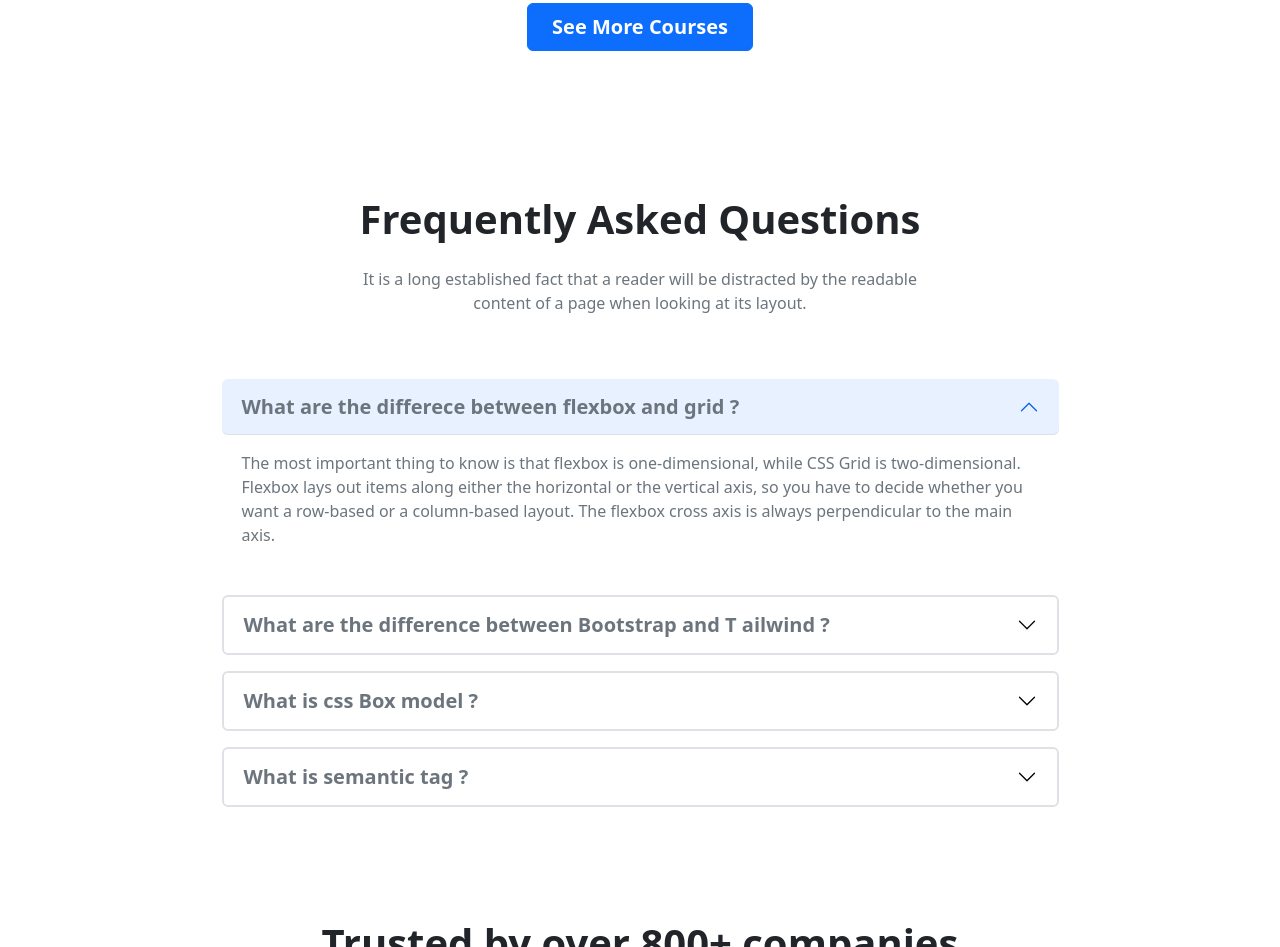
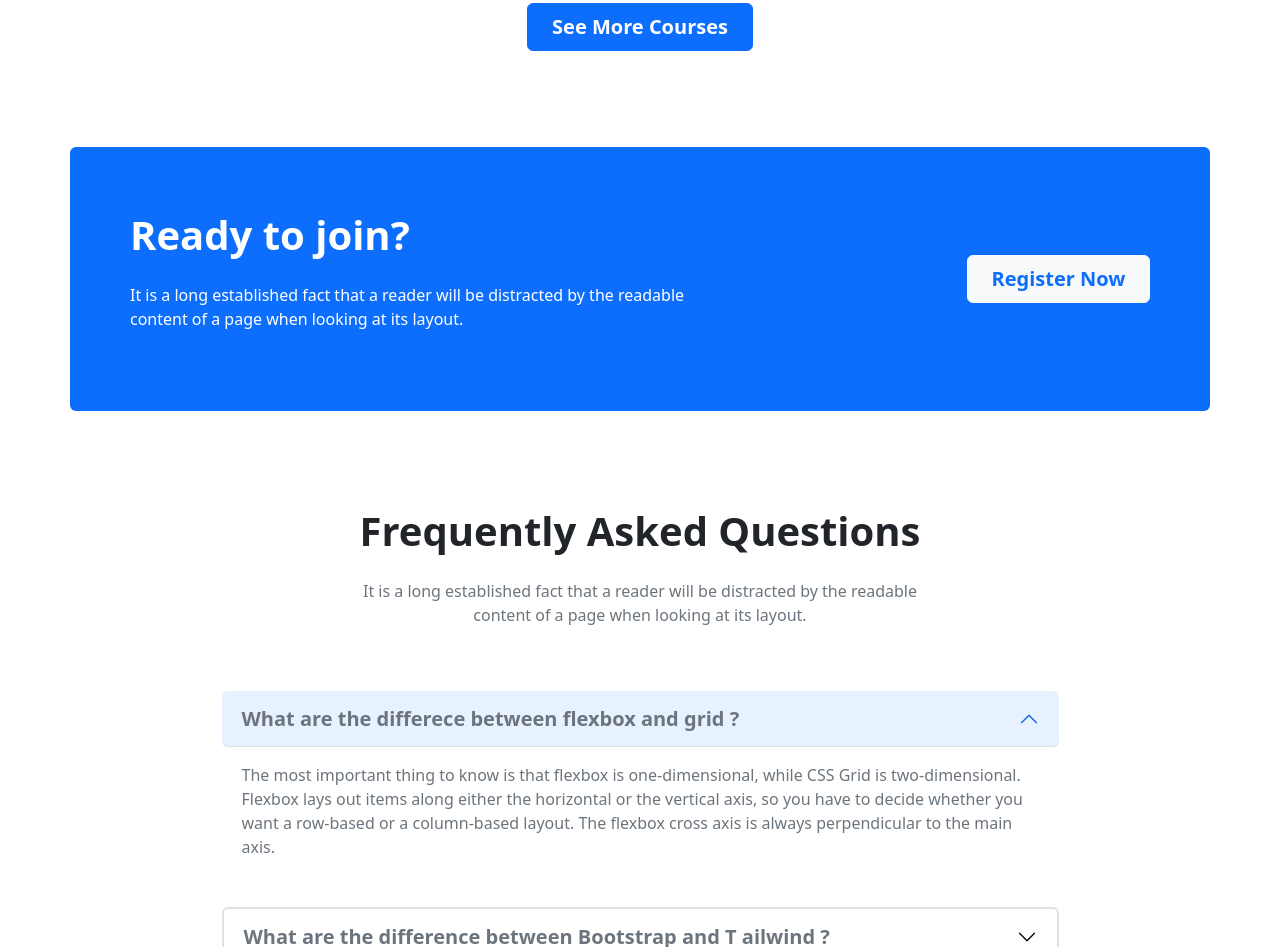
Before and after one commit to Abdullah-Sakib/EdTech-website, a plain HTML site: page index.html in a window 1280 px wide. Shown: the part 1661-2608 px from the top of the page. Drawn offline with nearby package versions, Linux system fonts and the light colour scheme.

Commit message:
Ready to join section

```diff
--- a/index.html
+++ b/index.html
@@ -332,6 +332,56 @@
 
     </section>
 
+    <!-- Ready to Join Section  -->
+
+    <section>
+
+      <!-- For large device only -->
+
+      <div class="container bg-primary text-white py-5 d-flex rounded d-none d-lg-flex">
+        <div class="w-75 py-3 px-5">
+          <div class="w-75">
+            <h2 class=" fw-semibold fs-1 mb-4">Ready to join?</h2>
+            <p class="lead fs-6">It is a long established fact that a reader will be distracted by the
+              readable content of a page when looking at its layout.</p>
+          </div>
+        </div>
+        <div class=" w-25 d-flex  align-items-center justify-content-center">
+          <button class="btn btn-light text-primary fw-semibold fs-5 px-4 py-2">Register Now</button>
+        </div>
+      </div>
+
+      <!-- For medium and small devices  -->
+
+      <div class="container bg-primary text-white py-5  rounded d-block d-lg-none">
+        <div class="py-3 px-5 d-flex flex-column justify-content-center align-items-center">
+          <h2 class=" fw-semibold fs-1 mb-3">Ready to join?</h2>
+          <p class="lead fs-6 text-center">It is a long established fact that a reader will be distracted by the
+            readable content of a page when looking at its layout.</p>
+            <button class="btn btn-light text-primary fw-semibold fs-5 px-4 py-2">Register Now</button>
+        </div>
+      </div>
+
+
+    </section>
+
+
+
+
+
+
+
+
+
+
+
+
+
+
+
+
+
+
     <!-- Frequently Asked Questions section  -->
 
     <section class="container d-flex flex-column  align-items-center my-5 py-5">
```
